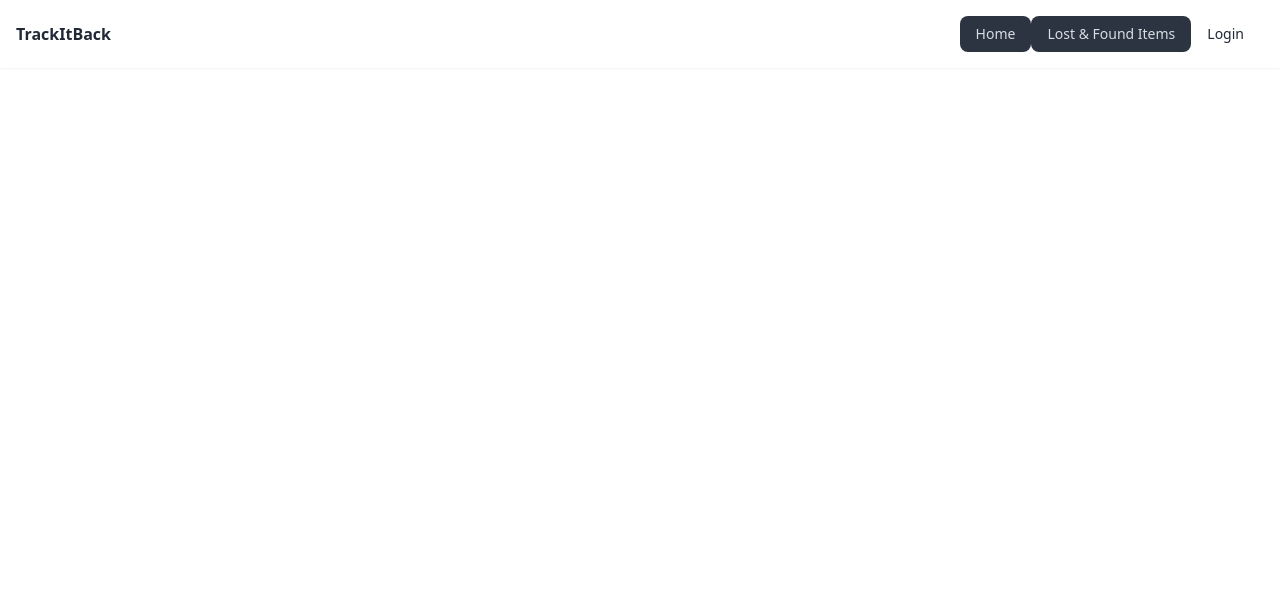
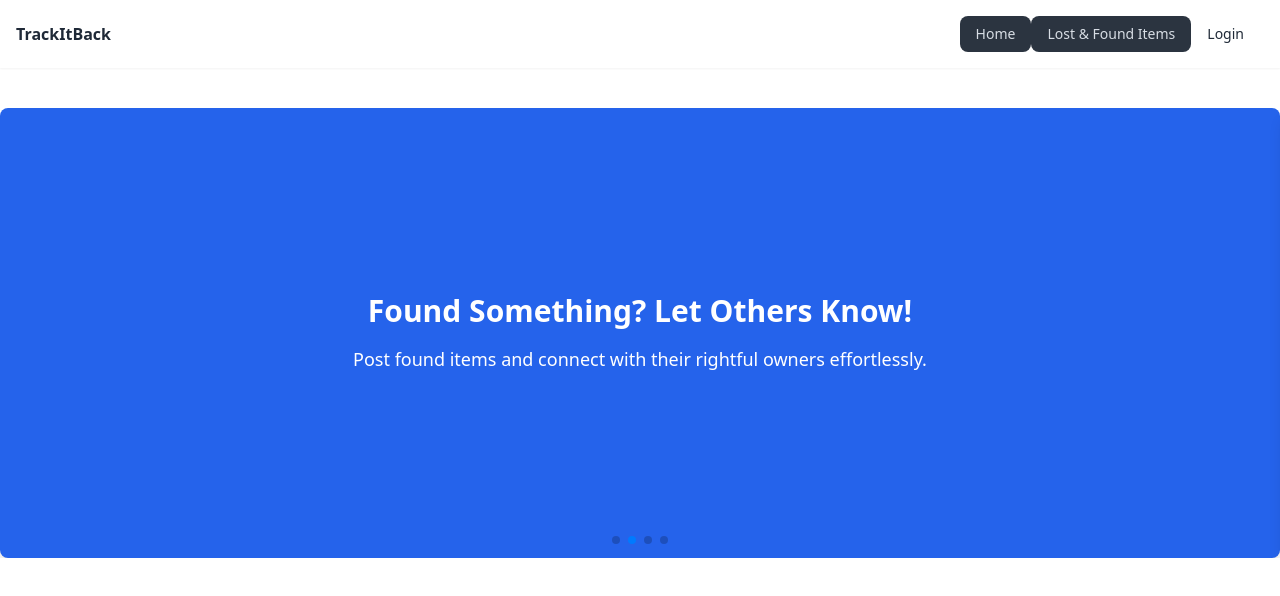
Before and after one commit to paulankitapaul/track-it-back-client, a React (Vite) app: page / in a window 1280 px wide. Shown: the top 596 px of the page. Built offline with nearby package versions, Linux system fonts and the light colour scheme; no server answers.

Commit message:
banner added with the help of swiper js

```diff
--- a/package.json
+++ b/package.json
@@ -18,7 +18,8 @@
     "react-icons": "^5.4.0",
     "react-router-dom": "^7.1.1",
     "sort-by": "^1.2.0",
-    "sweetalert2": "^11.15.3"
+    "sweetalert2": "^11.15.3",
+    "swiper": "^11.1.15"
   },
   "devDependencies": {
     "@eslint/js": "^9.17.0",
--- /dev/null
+++ b/src/components/Banner.jsx
@@ -0,0 +1,67 @@
+import React from 'react';
+import { Swiper, SwiperSlide } from 'swiper/react';
+import { Pagination, Autoplay } from 'swiper/modules';
+import 'swiper/css';
+import 'swiper/css/pagination';
+
+const Banner = () => {
+    return (
+        <div className="max-w-screen-2xl mx-auto my-10">
+            <Swiper
+                modules={[Autoplay, Pagination]}
+                spaceBetween={0}
+                slidesPerView={1}
+                autoplay={{
+                    delay: 2500,
+                    disableOnInteraction: false,
+                }}
+                pagination={{
+                    clickable: true,
+                }}
+                loop={true}
+            >
+                {/* Slide 1 */}
+                <SwiperSlide>
+                    <div className="w-full h-[450px] bg-yellow-500 text-white flex flex-col justify-center items-center p-10 rounded-lg shadow-lg">
+                        <h2 className="text-3xl font-bold mb-4">Lost Something? We Can Help!</h2>
+                        <p className="text-lg">
+                            Report your lost items and let our community help you find them quickly.
+                        </p>
+                    </div>
+                </SwiperSlide>
+
+                {/* Slide 2 */}
+                <SwiperSlide>
+                    <div className="w-full h-[450px] bg-blue-600 text-white flex flex-col justify-center items-center p-10 rounded-lg shadow-lg">
+                        <h2 className="text-3xl font-bold mb-4">Found Something? Let Others Know!</h2>
+                        <p className="text-lg">
+                            Post found items and connect with their rightful owners effortlessly.
+                        </p>
+                    </div>
+                </SwiperSlide>
+
+                {/* Slide 3 */}
+                <SwiperSlide>
+                    <div className="w-full h-[450px] bg-teal-500 text-white flex flex-col justify-center items-center p-10 rounded-lg shadow-lg">
+                        <h2 className="text-3xl font-bold mb-4">Secure and Reliable</h2>
+                        <p className="text-lg">
+                            Ensure smooth and safe communication between users with our secure platform.
+                        </p>
+                    </div>
+                </SwiperSlide>
+
+                {/* Slide 4 */}
+                <SwiperSlide>
+                    <div className="w-full h-[450px] bg-purple-600 text-white flex flex-col justify-center items-center p-10 rounded-lg shadow-lg">
+                        <h2 className="text-3xl font-bold mb-4">Join the Community</h2>
+                        <p className="text-lg">
+                            Become part of a supportive network that helps reunite people with their belongings.
+                        </p>
+                    </div>
+                </SwiperSlide>
+            </Swiper>
+        </div>
+    );
+};
+
+export default Banner;
--- /dev/null
+++ b/src/components/Home.jsx
@@ -0,0 +1,12 @@
+import React from 'react';
+import Banner from './Banner';
+
+const Home = () => {
+    return (
+        <div>
+            <Banner></Banner>
+        </div>
+    );
+};
+
+export default Home;
--- a/src/routes/router.jsx
+++ b/src/routes/router.jsx
@@ -2,6 +2,7 @@ import { createBrowserRouter } from "react-router-dom";
 import MainLayout from "../layouts/MainLayout";
 import Login from "../pages/Login";
 import Register from "../pages/Register";
+import Home from "../components/Home";
 
 
 const router = createBrowserRouter([
@@ -11,6 +12,7 @@ const router = createBrowserRouter([
         children: [
             {
                 path: '/',
+                element: <Home></Home>
 
             },
             {
```
Also changed, not shown: 1 other file (tests, documents, lock files or other folders).
